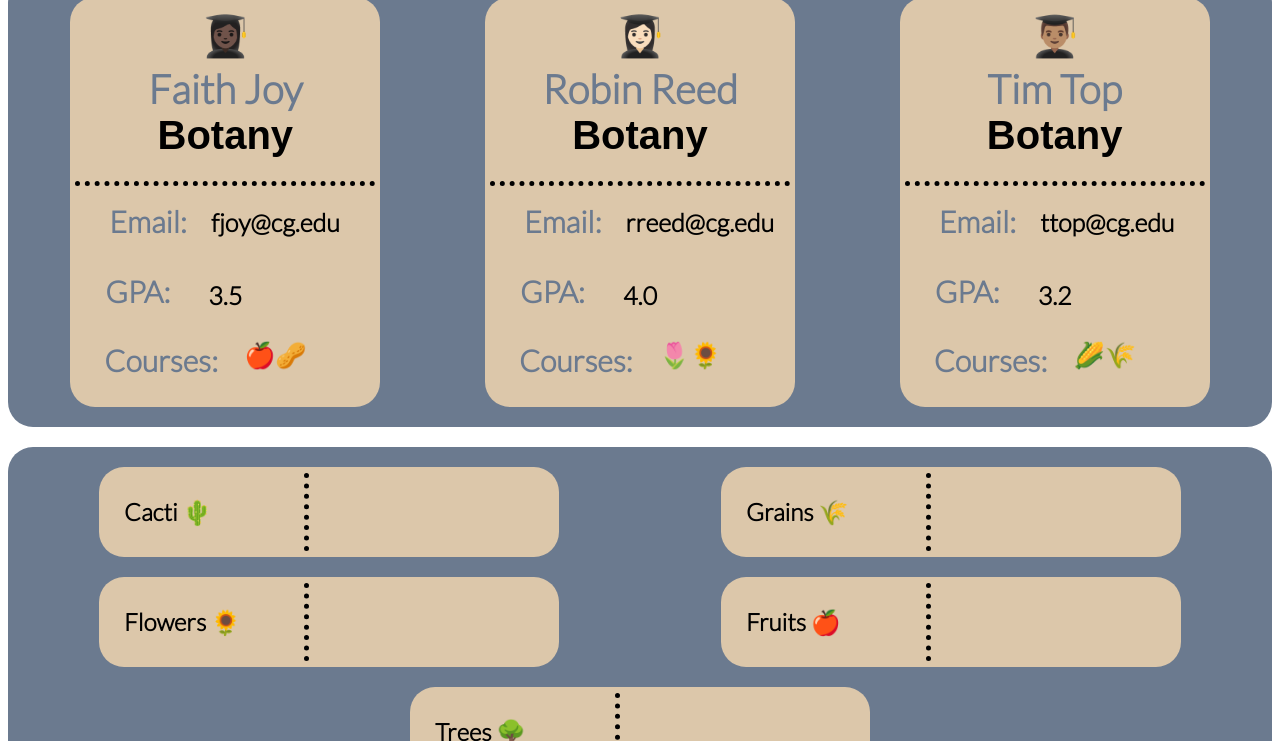
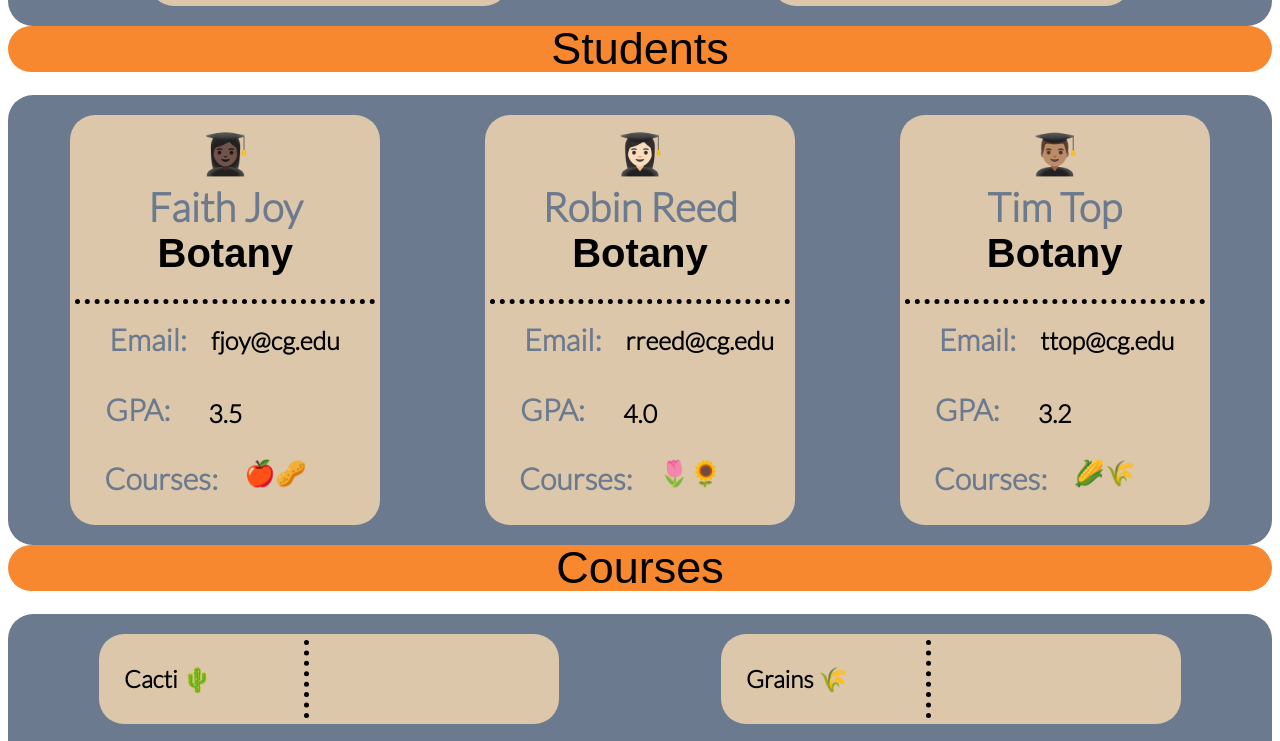
Before and after one commit to Angelbey/CG-Education, a plain HTML site: page index.html in a window 1280 px wide. Shown: the part 806-1547 px from the top of the page. Drawn offline with Linux system fonts and the light colour scheme; a web font is replaced by a local one.

Commit message:
added heading bars for teachers, students and courses/decreased width of teacher sections

```diff
--- a/index.html
+++ b/index.html
@@ -16,6 +16,9 @@
   <li><a href="#students">Students</a></li>
   <li><a href="#courses">Teachers</a></li>
 </ul>
+  </div>
+  <div class="section-heading">
+    <h1>Teachers</h1>
   </div>
   <div class="teacher-box">
   <div class="teacher">
@@ -79,6 +82,9 @@
   </div>
   </div>
   </div>
+  <div class="section-heading">
+    <h1>Students</h1>
+  </div>
   <div class="student-box">
   <div class="student">
   <div class="student-top"><h2><center>👩🏿‍🎓</center></h2>
@@ -126,6 +132,9 @@
   </div>
   </div>
   </div>
+  <div class="section-heading">
+    <h1>Courses</h1>
+  </div>
   <div class="course-box">
   <div class="course">
   <div class="course-left">
--- a/styles/main.css
+++ b/styles/main.css
@@ -3,6 +3,14 @@ body {
   color: #eeeeee
   margin: 0;
   padding: 0;
+}
+.section-heading {
+  background-color: #f7882f;
+  border-radius: 25px;
+}
+.section-heading h1 {
+  color: black;
+  font-size: 45px;
 }
 .teacher-box {
  padding: 10px;
@@ -18,7 +26,7 @@ border-radius: 25px;
 .teacher {
   background-color: #DCC7AA;
   padding: 5px;
-  width: 400px;
+  width: 350px;
   height: 280px;
   margin-top: 10px;
   margin-bottom: 10px;
@@ -29,7 +37,7 @@ border-radius: 25px;
   }
 
   .teacher-top {
-    width: 400px;
+    width: 350px;
     height: 130px;
     margin: 0;
     font-size: 40px;
```
